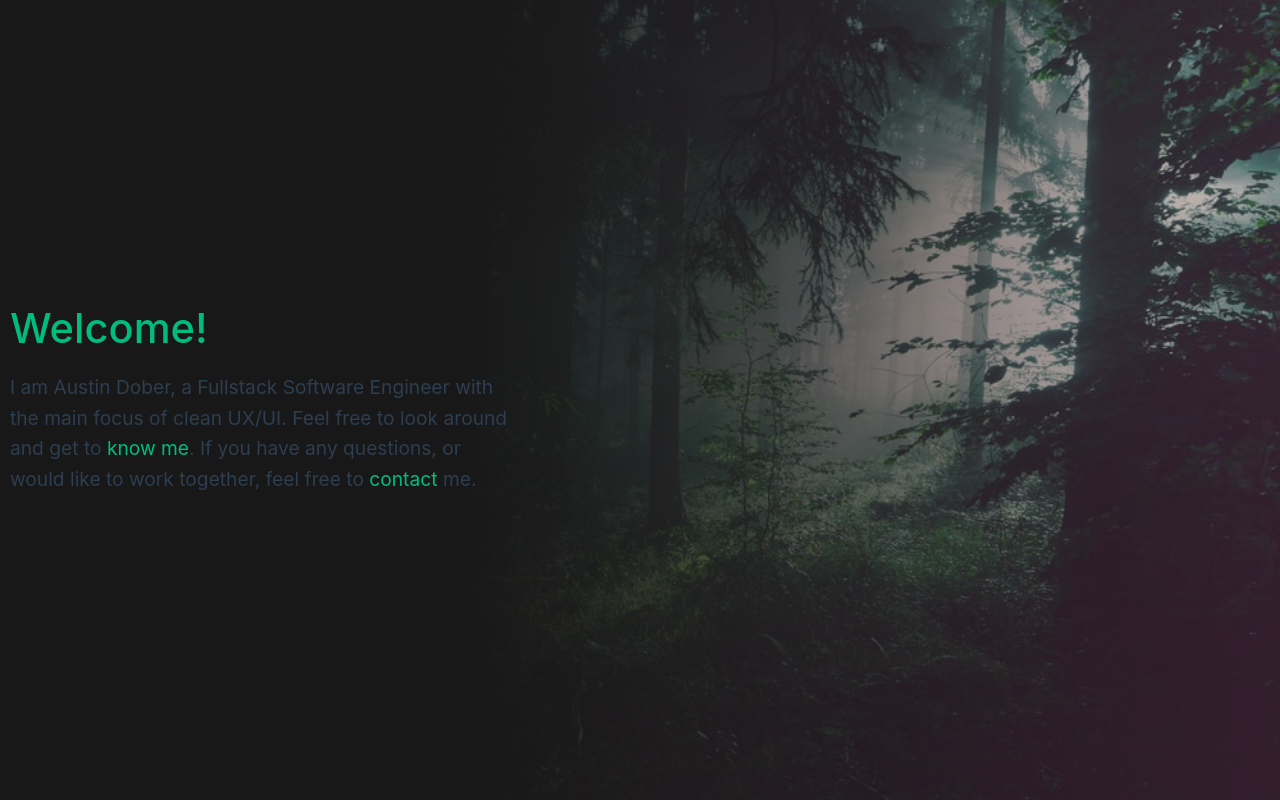
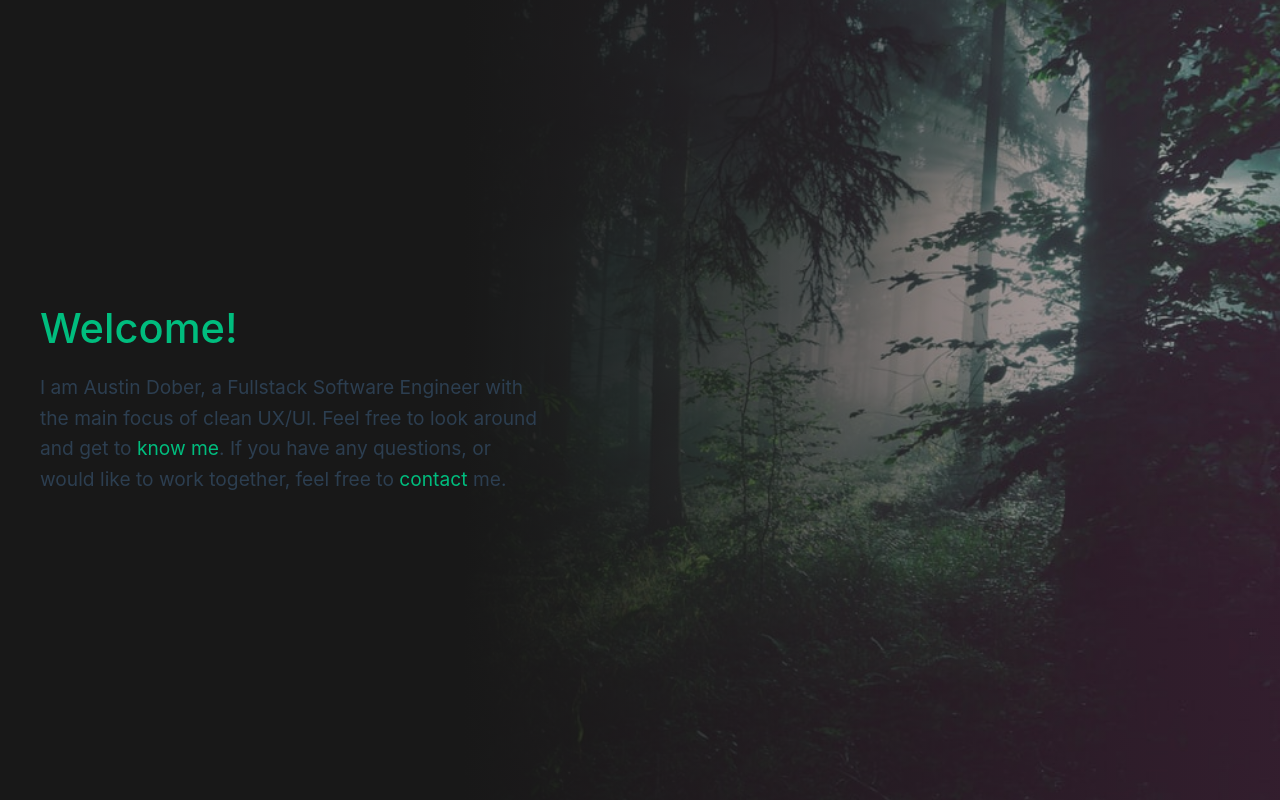
Before and after one commit to austdobe/portfolio2022, a Vue app: page / in a window 1280 px wide. Built offline with nearby package versions, Linux system fonts and the light colour scheme.

Commit message:
adding left/right margin to greeting class

```diff
--- a/src/components/LandingCard.vue
+++ b/src/components/LandingCard.vue
@@ -50,7 +50,7 @@ export default {
   flex-direction: column;
   text-align: left;
   width: 80%;
-  margin: 155px 0;
+  margin: 155px 30px;
 }
 
 h1 {
```
